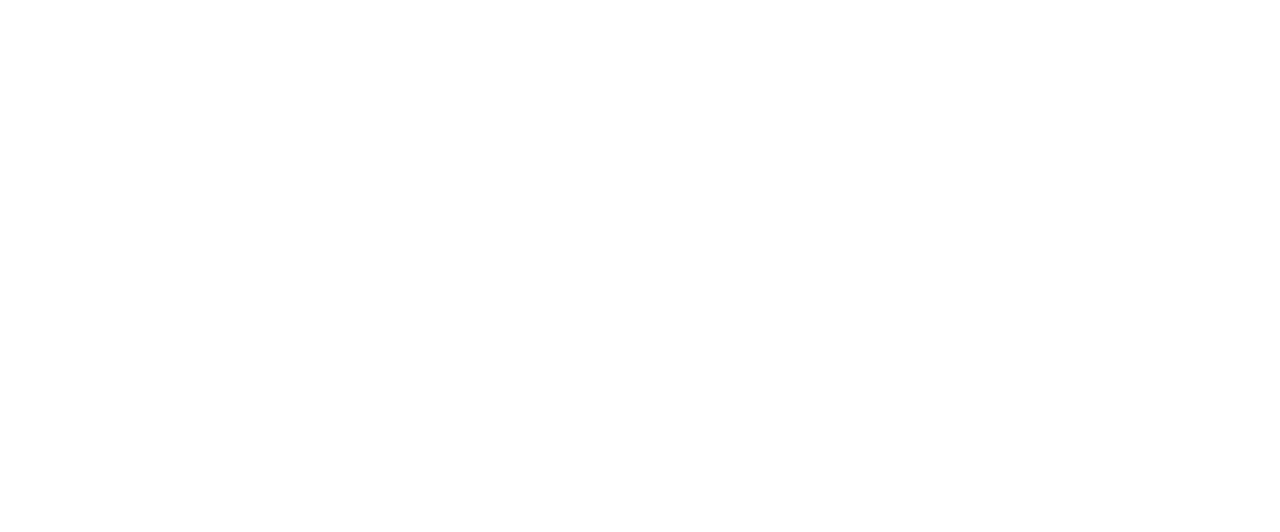
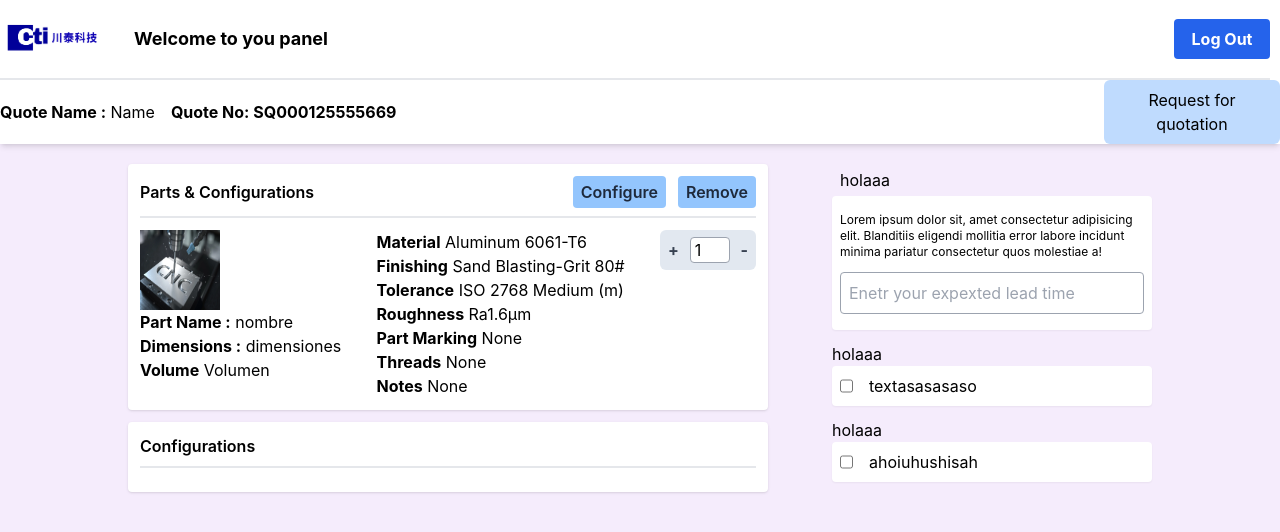
Before and after one commit to EdondjiIbolo/Dachuan-React, a React (Vite) app: page /panel/new-quotation/settings in a window 1280 px wide. Before the commit this address had no page. Shown: the top 532 px of the page. Built offline with nearby package versions, Linux system fonts and the light colour scheme.

Commit message:
customs quotation

```diff
--- a/src/App.jsx
+++ b/src/App.jsx
@@ -20,6 +20,7 @@ import { MyQuotes } from "./components/pages/Buy Pages/MyQuotes";
 import { MyOrder } from "./components/pages/Buy Pages/MyOrder";
 import { QuoteComplete } from "./components/pages/Buy Pages/QuotesComplete";
 import { OrdersCompleted } from "./components/pages/Buy Pages/OrdersCompleted";
+import { CustomQuotation } from "./components/pages/Buy Pages/CustomQuotation";
 
 function App() {
   useEffect(() => {
@@ -53,7 +54,10 @@ function App() {
           <Route path="my-quotes" element={<MyQuotes />} />
           <Route path="quotes-completed" element={<QuoteComplete />} />
           <Route path="my-orders" element={<MyOrder />} />
-          <Route path="new-quotation" element={<CreateQuotation />} />
+          <Route path="new-quotation">
+            <Route index element={<CreateQuotation />} />
+            <Route path="settings" element={<CustomQuotation />} />
+          </Route>
           <Route path="orders-completed" element={<OrdersCompleted />} />
         </Route>
       </Routes>
--- a/src/components/pages/Buy Pages/CreateQuotation.jsx
+++ b/src/components/pages/Buy Pages/CreateQuotation.jsx
@@ -1,19 +1,22 @@
 import { useState } from "react";
-import { Link, NavLink } from "react-router-dom";
+import { Link, NavLink, useNavigate } from "react-router-dom";
 import { PdfFileIcon, SecureIcon, UploadFileIcon } from "../../Icons";
 import sendFileService from "../../../Hooks/login";
 import "../../sections/panel.css";
 export function CreateQuotation() {
   const [file, setFile] = useState(null);
   const [fileName, setFileName] = useState("");
-  const [progress, setProgress] = useState(null);
+  const [fileData, setFileData] = useState(null);
   const [dragging, setDragging] = useState(null);
+  const [error, setError] = useState(false);
+  const [loading, setLoading] = useState(false);
+  const navigate = useNavigate();
 
   const handleChange = (e) => {
     const selectedFile = e.target.files[0];
     if (!selectedFile) return;
 
-    console.log(selectedFile.name);
+    setFileData(selectedFile);
     const newfileName =
       selectedFile.name.length > 10
         ? `${selectedFile?.name.slice(0, 5)}.${
@@ -32,11 +35,10 @@ export function CreateQuotation() {
         "--bar-width",
         `${percentLoaded}%`
       );
-      console.log(e);
+      console.log(fileName);
     };
-    reader.onload = (e) => {
+    reader.onload = () => {
       document.documentElement.style.setProperty("--bar-width", "100%");
-      console.log(e);
     };
   };
   const handleDelete = () => {
@@ -53,7 +55,6 @@ export function CreateQuotation() {
   const handleDragLeave = (e) => {
     e.preventDefault();
     setDragging(false);
-    console.log("salio");
   };
 
   const handleDrop = (e) => {
@@ -86,10 +87,26 @@ export function CreateQuotation() {
 
   const handleSubmit = async (e) => {
     e.preventDefault();
-    const data = Object.fromEntries(new FormData(e.target));
-    console.log(e.target, data);
+    const credentials = {
+      file: fileData,
+      name: fileName,
+    };
+
+    console.log(credentials);
+    try {
+      setLoading(true);
+      const sendMachine = await sendFileService.sendFile();
+      const response = await sendMachine;
+    } catch (err) {
+      setError(true);
+      setTimeout(() => {
+        setError(false);
+        navigate("settings");
+      }, 3500);
       return;
-    const sendMachine = await sendFileService.sendFile();
+    } finally {
+      setLoading(false);
+    }
   };
 
   return (
@@ -104,8 +121,9 @@ export function CreateQuotation() {
             className="bg-white h-[400px] rounded-lg shadow-sm"
             encType="multipart/form-data"
           >
+            {!file ? (
               <label
-              className={`border-2 hover:bg-slate-200 transition-all duration-150 ease-in border-dashed bg-slate-100 border-blue-800 cursor-pointer h-[400px] flex flex-col gap-4 justify-center items-center rounded-md ${
+                className={`border-2 hover:bg-slate-200 transition-all duration-150 ease-in border-dashed bg-slate-100  border-blue-800 cursor-pointer h-[400px] flex flex-col gap-4 justify-center items-center rounded-md ${
                   dragging ? "hover:bg-slate-200 cursor-move" : ""
                 }`}
                 draggable
@@ -120,12 +138,11 @@ export function CreateQuotation() {
                 <input
                   type="file"
                   name="machine"
-                className=""
+                  className="hidden"
                   multiple
                   onChange={handleChange}
                 />
-              {!file ? (
-                <>
+
                 <div className="text-center flex flex-col items-center gap-2 p-4">
                   <p>Drag & Drop Your Dessigns Or Browse</p>
                   <p>You can upload multiple files at once</p>
@@ -138,9 +155,18 @@ export function CreateQuotation() {
                 <p className="text-gray-500 flex gap-2 items-center">
                   <SecureIcon /> uploads are secure and confidential
                 </p>
-                </>
+              </label>
             ) : (
-                <section className="flex  flex-col justify-center items-center w-full h-full gap-4">
+              <section
+                className={`flex border-2 rounded-md border-dashed  border-blue-800  flex-col justify-center items-center w-full h-full gap-4 ${
+                  error ? "border-red-600 border-4 animate-pulse" : ""
+                }`}
+              >
+                {error && (
+                  <p className="pt-3 font-semibold text-red-600 animate-pulse m-0">
+                    Error Uploading the file , file must be valid
+                  </p>
+                )}
                 <picture className="w-32 h-32 rounded-sm border-gray-300 flex justify-center items-center overflow-hidden border-2 shadow-sm">
                   {fileName.split(".")[1].toLowerCase() !== "pdf" ? (
                     <img
@@ -153,8 +179,8 @@ export function CreateQuotation() {
                   )}
                 </picture>
                 <p>{file ? fileName : ""}</p>
-                  <div id="load-bar" className="load-bar">
-                    <span id="progress" className="progress"></span>
+                <div id="load-bar" className="load-bar rounded-lg">
+                  <span id="progress" className="progress "></span>
                 </div>
                 <div className="flex gap-6 capitalize">
                   <button
@@ -169,10 +195,16 @@ export function CreateQuotation() {
                 </div>
               </section>
             )}
-            </label>
           </form>
         </article>
       </section>
+      {loading && (
+        <section className="absolute w-screen h-screen inset-0 z-40 flex justify-center items-center ">
+          <div className="absolute w-screen h-screen inset-0 bg-black opacity-85 "></div>
+
+          <span className="loader-setting"></span>
+        </section>
+      )}
     </main>
   );
 }
--- /dev/null
+++ b/src/components/pages/Buy Pages/CustomQuotation.jsx
@@ -0,0 +1,129 @@
+export function CustomQuotation() {
+  return (
+    <main className="pt-20  min-h-screen main-body">
+      <header className="h-16 flex items-center  bg-white shadow-md  ">
+        <section className="flex w-full items-center justify-between max-w-[1310px] m-auto">
+          <section className="flex gap-4 items-center ">
+            <p>
+              <b>Quote Name :</b> Name
+            </p>
+            <p>
+              <b>Quote No: SQ000125555669</b>
+            </p>
+          </section>
+          <button className="p-2 px-2 w-44 bg-blue-200 rounded-md hover:bg-blue-400 transition-all duration-150 ease-linear hover:scale-x-[1.02] hover:text-white text blue-800">
+            Request for quotation
+          </button>
+        </section>
+      </header>
+      <main className="sm:px-32 py-5 flex gap-16 flex-col sm:flex-row">
+        <section className="sm:w-2/3 flex flex-col  gap-3">
+          <section className="  shadow rounded flex flex-col gap-3 bg-white p-3 ">
+            <header className="flex border-b-2 pb-2 justify-between items-center">
+              <h2 className="font-semibold">Parts & Configurations</h2>
+              <div className="flex gap-3">
+                <button className="bg-blue-300 p-1 rounded text-slate-800 px-2 font-semibold">
+                  Configure
+                </button>
+                <button className="bg-blue-300 p-1 rounded text-slate-800 px-2 font-semibold">
+                  Remove
+                </button>
+              </div>
+            </header>
+            <section className="flex gap-3 justify-between items-start ">
+              <article className="flex flex-col gap-0">
+                <picture>
+                  <img src="/img/CNC.webp" className="w-20 h-20" alt="" />
+                </picture>
+                <p>
+                  <b>Part Name :</b> nombre
+                </p>
+                <p>
+                  <b>Dimensions :</b> dimensiones
+                </p>
+                <p>
+                  <b>Volume</b> Volumen
+                </p>
+              </article>
+              <article>
+                <p>
+                  <b>Material</b> Aluminum 6061-T6
+                </p>
+                <p>
+                  <b>Finishing</b> Sand Blasting-Grit 80#
+                </p>
+                <p>
+                  <b>Tolerance</b> ISO 2768 Medium (m)
+                </p>
+                <p>
+                  <b>Roughness</b> Ra1.6μm
+                </p>
+                <p>
+                  <b>Part Marking</b> None
+                </p>
+                <p>
+                  <b>Threads</b> None
+                </p>
+                <p>
+                  <b>Notes</b> None
+                </p>
+              </article>
+              <div className="bg-slate-200 p-1 rounded-md w-24 flex justify-between items-center">
+                <button className="p-1 font-bold text-gray-700 hover:text-black  hover:bg-slate-300 rounded">
+                  +
+                </button>
+                <input
+                  type="number"
+                  inputMode="number"
+                  defaultValue={1}
+                  className="border-gray-400 border w-10 pl-1 rounded focus:border focus:outline-none"
+                />
+                <button className="p-1 font-bold text-gray-700 hover:text-black  hover:bg-slate-300 rounded">
+                  -
+                </button>
+              </div>
+            </section>
+          </section>
+          <section className="  shadow rounded flex flex-col gap-3 bg-white p-3 ">
+            <header className="flex border-b-2 pb-2 justify-between items-center">
+              <h2 className="font-semibold"> Configurations</h2>
+            </header>
+            <section className="flex gap-3 justify-between items-start "></section>
+          </section>
+        </section>
+        <section className="sm:w-1/3 flex flex-col gap-3">
+          <article>
+            <header className="px-2 p-1">holaaa</header>
+            <article className=" bg-white p-2 py-4 flex flex-col gap-3 rounded shadow-sm">
+              <p className="text-xs">
+                Lorem ipsum dolor sit, amet consectetur adipisicing elit.
+                Blanditiis eligendi mollitia error labore incidunt minima
+                pariatur consectetur quos molestiae a!
+              </p>
+              <input
+                type="text"
+                inputMode="text"
+                placeholder="Enetr your expexted lead time"
+                className="p-2 border rounded border-gray-400 w-full "
+              />
+            </article>
+          </article>
+          <article>
+            <header>holaaa</header>
+            <article className=" bg-white p-2 rounded shadow-sm flex gap-4">
+              <input type="checkbox" inputMode="text" />
+              <p>textasasasaso</p>
+            </article>
+          </article>
+          <article>
+            <header>holaaa</header>
+            <article className=" bg-white p-2 rounded shadow-sm flex gap-4">
+              <input type="checkbox" inputMode="text" />
+              <p>ahoiuhushisah</p>
+            </article>
+          </article>
+        </section>
+      </main>
+    </main>
+  );
+}
--- a/src/components/sections/loader.css
+++ b/src/components/sections/loader.css
@@ -48,3 +48,50 @@
     transform: rotate(calc(var(--s, 1) * 180deg));
   }
 }
+
+/*  */
+.loader-setting {
+  width: 60px;
+  height: 60px;
+  border: 4px dotted #fff;
+  border-style: solid solid dotted dotted;
+  border-radius: 50%;
+  display: inline-block;
+  position: relative;
+  box-sizing: border-box;
+  animation: rotation 2s linear infinite;
+}
+.loader-setting::after {
+  content: "";
+  box-sizing: border-box;
+  position: absolute;
+  left: 0;
+  right: 0;
+  top: 0;
+  bottom: 0;
+  margin: auto;
+  border: 3px dotted #ff3d00;
+  border-style: solid solid dotted;
+  width: 30px;
+  height: 30px;
+  border-radius: 50%;
+  animation: rotationBack 1s linear infinite;
+  transform-origin: center center;
+}
+
+@keyframes rotation {
+  0% {
+    transform: rotate(0deg);
+  }
+  100% {
+    transform: rotate(360deg);
+  }
+}
+@keyframes rotationBack {
+  0% {
+    transform: rotate(0deg);
+  }
+  100% {
+    transform: rotate(-360deg);
+  }
+}
--- a/src/components/sections/panel.css
+++ b/src/components/sections/panel.css
@@ -13,6 +13,7 @@
   height: 10px;
   position: relative;
   margin: 1rem 0;
+  overflow: hidden;
 }
 
 .load-bar::after {
```
Lines whose indentation alone changed are shown as unchanged.
